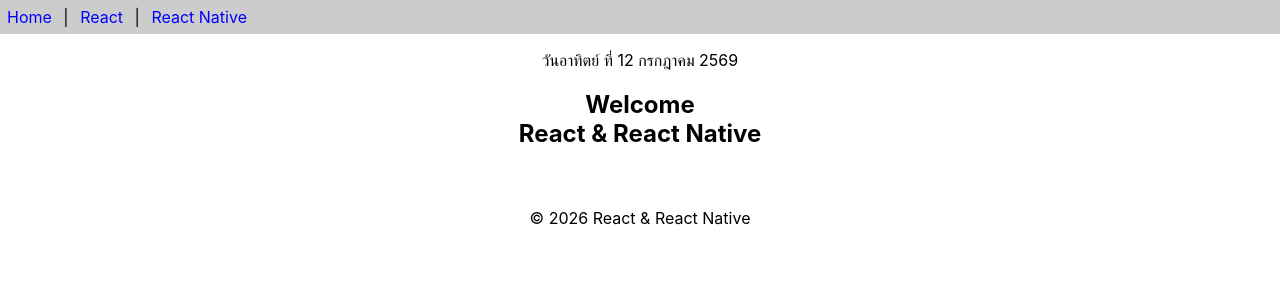
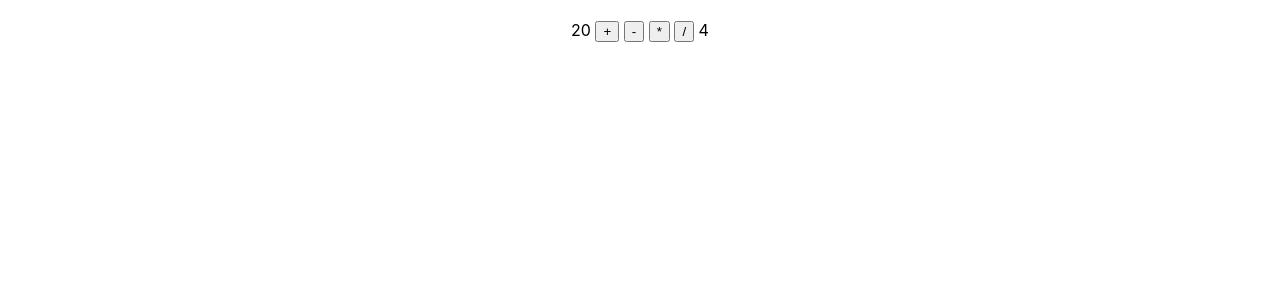
Before and after one commit to nowsirasak/app1, a React (Create React App) app: page / in a window 1280 px wide. Shown: the top 300 px of the page. Built offline with nearby package versions, Linux system fonts and the light colour scheme.

Commit message:
calculator
calculator source code

```diff
--- a/src/App.js
+++ b/src/App.js
@@ -1,17 +1,14 @@
 import React from "react";
 import { Header, Content, Footer } from "./func-components";
 import Calendar from "./class-components";
+import { Calculator2 } from "./calculator";
+
+
 function App() {
-    return (
-        <>
-
-            <Header />
-            <p><center><Calendar /></center></p>
-            <Content />
-
-            <Footer />
-
-        </>
+  return (
+    <>
+      <Calculator2/>
+    </>
     );
 }
 
--- /dev/null
+++ b/src/calculator.js
@@ -0,0 +1,23 @@
+import React from 'react';
+
+export function Calculator2() {
+    const n1 = 20
+    const n2 = 4
+
+    const calculate=(op)=>{
+        let c = `${n1} ${op} ${n2}`
+        let r = eval(c)
+        alert(`${c} = ${r}`)
+    }
+
+    return (
+        <div style={{textAlign: 'center',marginTop: '20px'}}>
+            <span>{n1}</span>&nbsp;
+            <button onClick={() => calculate('+')}>+</button>&nbsp;
+            <button onClick={() => calculate('-')}>-</button>&nbsp;
+            <button onClick={() => calculate('*')}>*</button>&nbsp;
+            <button onClick={() => calculate('/')}>/</button>&nbsp;
+            <span>{n2}</span>
+        </div>
+    )
+}
```
